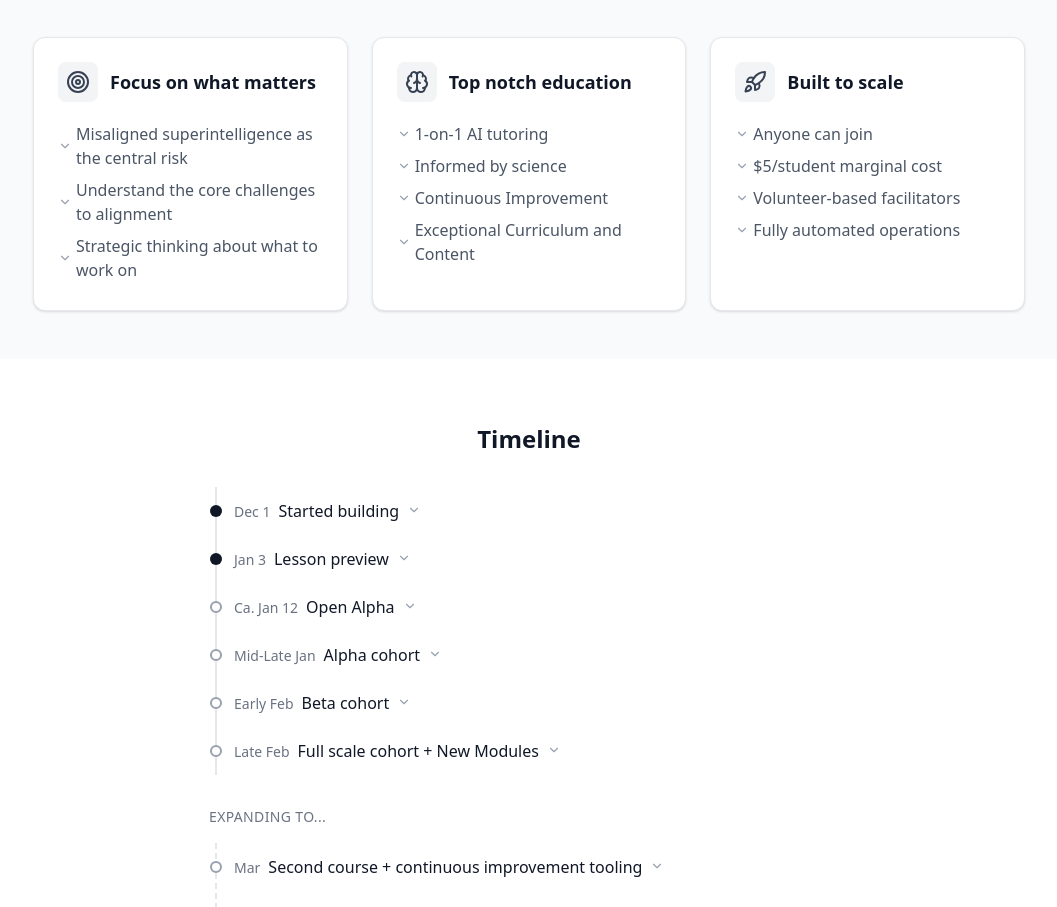
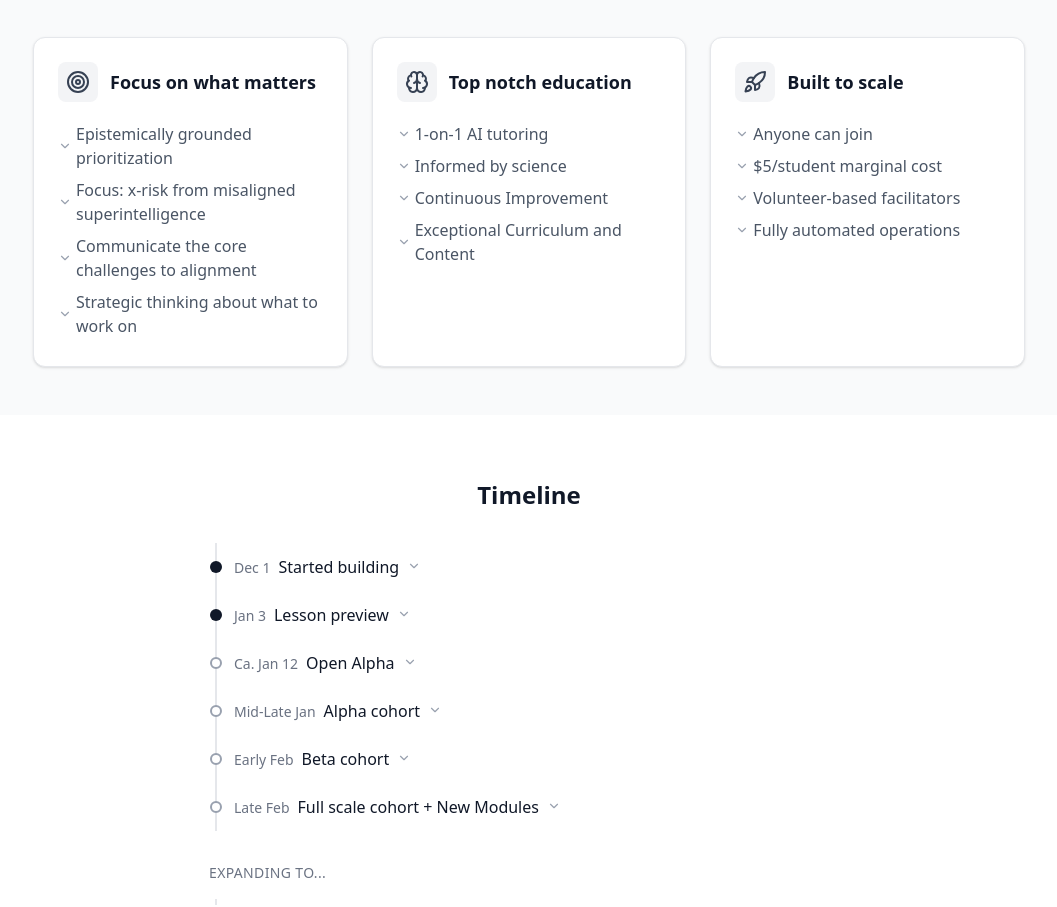
Before and after one commit to lucbrinkman/coursey-onepager, a React (Vite) app: page / in a window 1280 px wide. Shown: the part 1122-2029 px from the top of the page, without its empty margins (111-1168 px from the left). Built offline with nearby package versions, Linux system fonts and the light colour scheme.

Commit message:
Update textContent.js

```diff
--- a/textContent.js
+++ b/textContent.js
@@ -122,11 +122,14 @@ export const uspSection = {
       headline: "Focus on what matters",
       bullets: [
         {
-          text: "Misaligned superintelligence as the central risk",
+          text: "Epistemically grounded prioritization",
+          detail: "Learning objectives and content can be challenged, and debates either with our bot as a first pass or a course creator around priorities and world models will be available to participents",
+        },{
+          text: "Focus: x-risk from misaligned superintelligence",
           detail: "We focus on the scenarios most likely to cause existential harm and make them tangible, instead of focusing on topics that are easiest to explain but are less likely to cause catastrophe.",
         },
         {
-          text: "Understand the core challenges to alignment",
+          text: "Communicate the core challenges to alignment",
           detail: "We teach the major obstacles to superintelligence alignment and both the benefits and limitations of different approaches.",
         },
         {
```
